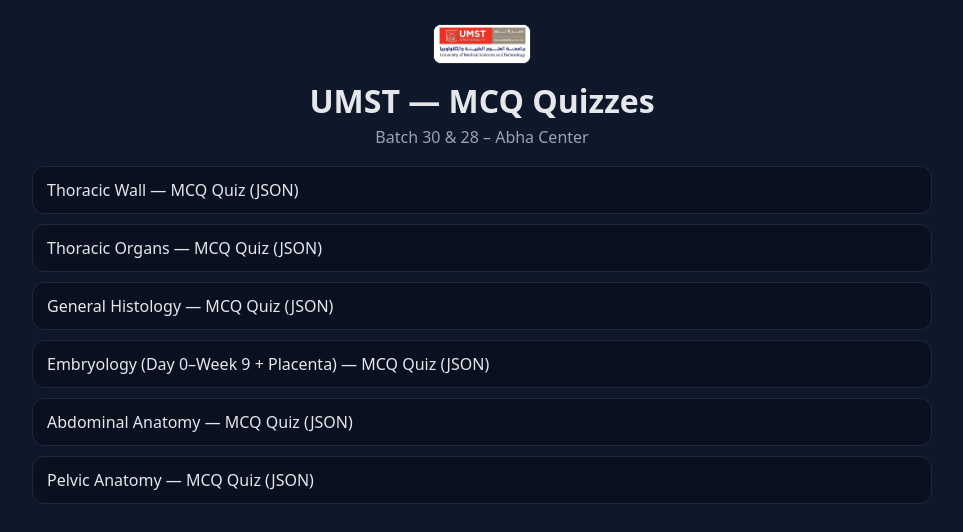
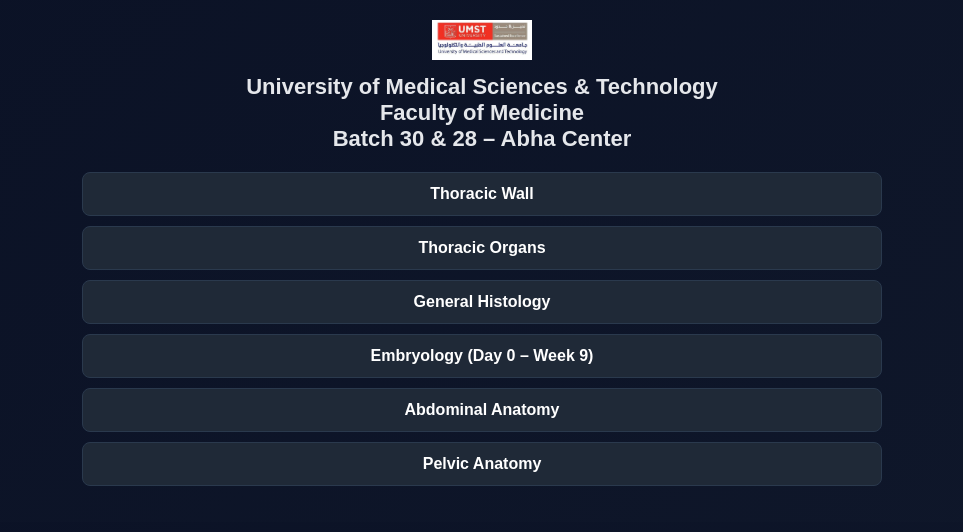
Before and after one commit to salahterair/Test-2, a plain HTML site: page index.html in a window 1280 px wide. Shown: the whole page, without its empty margins (158-1121 px from the left). Drawn offline with Linux system fonts and the light colour scheme.

Commit message:
Update index.html

```diff
--- a/index.html
+++ b/index.html
@@ -1,35 +1,66 @@
 <!DOCTYPE html>
 <html lang="en">
 <head>
-<meta charset="utf-8" />
-<meta name="viewport" content="width=device-width, initial-scale=1" />
-<title>UMST — MCQ Quizzes</title>
+<meta charset="utf-8">
+<title>UMST Faculty of Medicine — Quiz Menu</title>
+<meta name="viewport" content="width=device-width, initial-scale=1">
 <style>
-  body{font-family:system-ui,Segoe UI,Roboto,Arial,sans-serif;margin:0;background:#0f172a;color:#e5e7eb}
-  .wrap{max-width:900px;margin:0 auto;padding:24px}
-  header{text-align:center;margin-bottom:18px}
-  header img{width:96px;border-radius:8px;border:1px solid #1f2937;background:#fff}
-  h1{margin:10px 0 4px}
-  p{color:#9ca3af;margin-top:0}
-  ul{list-style:none;padding:0;display:grid;gap:10px}
-  a{display:block;padding:12px 14px;border:1px solid #1f2937;border-radius:12px;text-decoration:none;color:#e5e7eb;background:#0b1020}
-  a:hover{border-color:#3b82f6}
+  body {
+    font-family: Arial, sans-serif;
+    background: linear-gradient(135deg,#0b1226,#0f172a);
+    color: #e5e7eb;
+    margin: 0;
+    padding: 0;
+  }
+  .wrap {
+    max-width: 800px;
+    margin: auto;
+    padding: 20px;
+    text-align: center;
+  }
+  img {
+    max-width: 100px;
+    display: block;
+    margin: 0 auto 10px;
+  }
+  h1 {
+    font-size: 22px;
+    margin-bottom: 20px;
+  }
+  ul {
+    list-style: none;
+    padding: 0;
+  }
+  li {
+    margin: 10px 0;
+  }
+  a {
+    display: block;
+    background: #1f2937;
+    padding: 12px;
+    border-radius: 8px;
+    color: #fff;
+    text-decoration: none;
+    font-weight: bold;
+    border: 1px solid #2a394d;
+    transition: background 0.3s;
+  }
+  a:hover {
+    background: #2563eb;
+  }
 </style>
 </head>
 <body>
 <div class="wrap">
-  <header>
-    <img src="assets/logo.jpg" alt="UMST Logo">
-    <h1>UMST — MCQ Quizzes</h1>
-    <p>Batch 30 & 28 – Abha Center</p>
-  </header>
+  <img src="assets/logo.jpg" alt="UMST Logo">
+  <h1>University of Medical Sciences & Technology<br>Faculty of Medicine<br>Batch 30 &amp; 28 – Abha Center</h1>
   <ul>
-    <li><a href="quiz_template.html?file=data/thoracic_wall.json">Thoracic Wall — MCQ Quiz (JSON)</a></li>
-    <li><a href="quiz_template.html?file=data/thoracic_organs.json">Thoracic Organs — MCQ Quiz (JSON)</a></li>
-    <li><a href="quiz_template.html?file=data/general_histology.json">General Histology — MCQ Quiz (JSON)</a></li>
-    <li><a href="quiz_template.html?file=data/embryology_day0_wk9.json">Embryology (Day 0–Week 9 + Placenta) — MCQ Quiz (JSON)</a></li>
-    <li><a href="quiz_template.html?file=data/abdominal_anatomy.json">Abdominal Anatomy — MCQ Quiz (JSON)</a></li>
-    <li><a href="quiz_template.html?file=data/pelvic_anatomy.json">Pelvic Anatomy — MCQ Quiz (JSON)</a></li>
+    <li><a href="quiz_template.html?file=data/thoracic_wall.json">Thoracic Wall</a></li>
+    <li><a href="quiz_template.html?file=data/thoracic_organs.json">Thoracic Organs</a></li>
+    <li><a href="quiz_template.html?file=data/general_histology.json">General Histology</a></li>
+    <li><a href="quiz_template.html?file=data/embryology_day0_wk9.json">Embryology (Day 0 – Week 9)</a></li>
+    <li><a href="quiz_template.html?file=data/abdominal_anatomy.json">Abdominal Anatomy</a></li>
+    <li><a href="quiz_template.html?file=data/pelvic_anatomy.json">Pelvic Anatomy</a></li>
   </ul>
 </div>
 </body>
```
